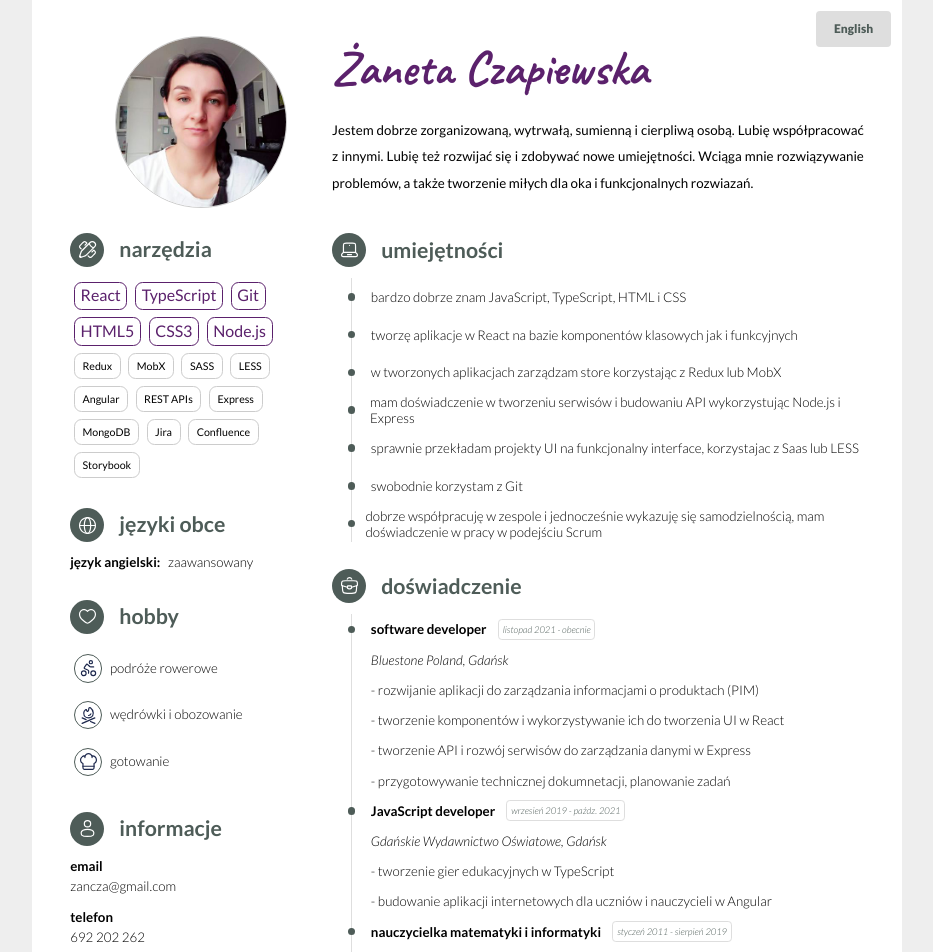
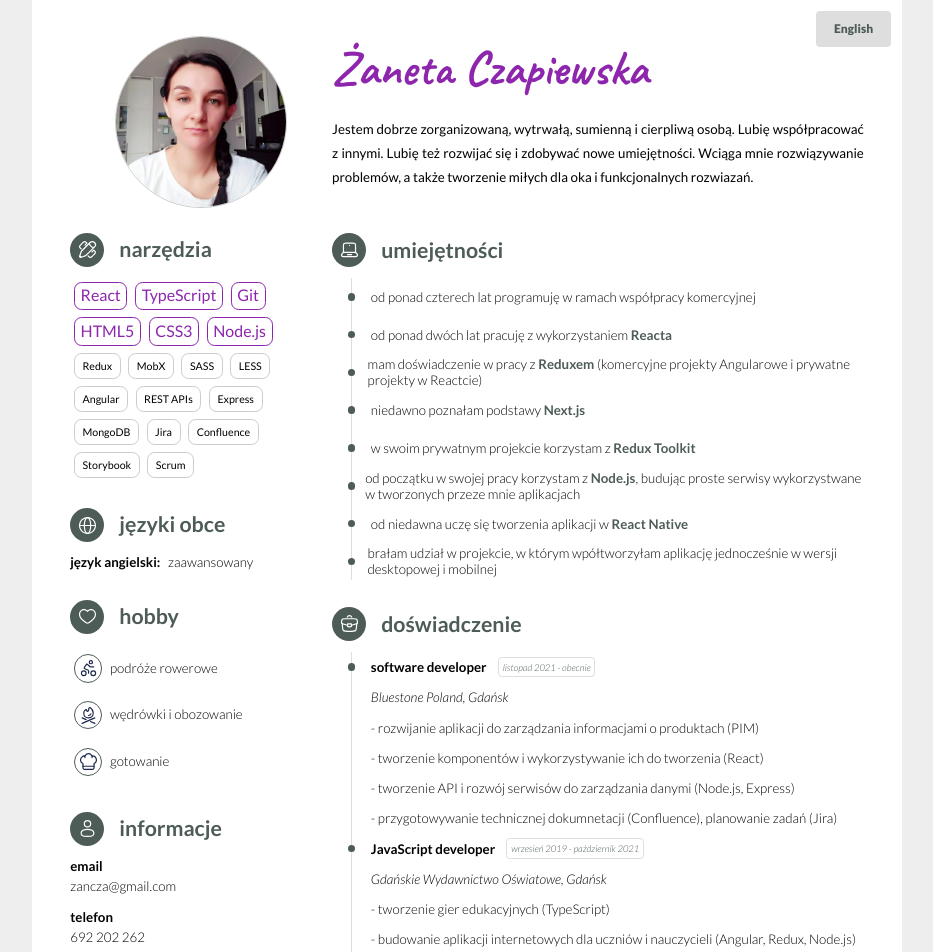
Before and after one commit to zylka44/cv, a React (Create React App) app: page / in a window 1280 px wide. Shown: the top 952 px of the page, without its empty margins (173-1106 px from the left). Built offline with nearby package versions, Linux system fonts and the light colour scheme; a web font is replaced by a local one.

Commit message:
Update CV and add text parser

```diff
--- a/src/App.scss
+++ b/src/App.scss
@@ -1,6 +1,6 @@
 $antracyt: #343434;
 $green: #4e5c58;
-$purple: #5b216c;
+$purple: #8d26ad;
 
 .print-area {
   display: grid;
@@ -51,7 +51,7 @@ $purple: #5b216c;
   .description {
     margin: 5mm 0;
     text-align: justify;
-    line-height: 20pt;
+    line-height: 18pt;
     font-size: 10pt;
     font-weight: 400;
   }
@@ -202,11 +202,6 @@ $purple: #5b216c;
         .school {
           font-style: italic;
         }
-
-        .work-details {
-          display: flex;
-          flex-direction: column;
-        }
       }
     }
   }
@@ -302,6 +297,15 @@ $purple: #5b216c;
   border-radius: 1mm;
 }
 
+.mark {
+  font-weight: 600;
+  color: $green;
+}
+
+.colorPurple {
+  color: $purple;
+}
+
 @media print {
   .print-area {
     position: absolute;
--- a/src/App.tsx
+++ b/src/App.tsx
@@ -39,6 +39,19 @@ function App() {
 
   const toggleLanguage = (): void =>
     setLanguage(language === "pl" ? "en" : "pl");
+
+  const formatText = (text: string): JSX.Element[] => {
+    const textSplitByStar = text.split("*");
+    const textElements = textSplitByStar.map((part) => {
+      const isBold = part.includes("|");
+      if (isBold) {
+        return <span className="mark">{part.replace("|", "")}</span>;
+      } else {
+        return <span>{part}</span>;
+      }
+    });
+    return textElements;
+  };
 
   return (
     <>
@@ -123,9 +136,9 @@ function App() {
               <p>{language === "pl" ? "informacje" : "personal info"}</p>
             </div>
 
-            {personalInfo.map((info) => {
+            {personalInfo.map((info, id) => {
               return (
-                <div className="item">
+                <div className={`item ${id === 2 && "colorPurple"}`}>
                   <div className="personal-info-name">{info.name}</div>
                   <div className="personal-info-details">{info.details}</div>
                 </div>
@@ -148,7 +161,7 @@ function App() {
                 <div className="item">
                   <div className="dot"></div>
                   <div className="line"></div>
-                  <div>{skill}</div>
+                  <div>{formatText(skill)}</div>
                 </div>
               );
             })}
--- a/src/myInfoEn.ts
+++ b/src/myInfoEn.ts
@@ -6,7 +6,7 @@ export const myInfoEn = {
   name: "Żaneta Czapiewska",
   portraitUrl: "../assets/images/portrait.jpg",
   description:
-    "I am well organised, persistent, conscientious and patient person. I like to cooperate with others. I also like to develop myself and learn new skills, especially in the programming field.",
+    "I am well organised, persistent, conscientious and patient person. I like to cooperate with others. I also like to develop myself and learn new skills, especially in the programming field. I am passionate about solving problems and creating eye-pleasing and functional solutions.",
   personalInfo: [
     { name: "email", details: "zancza@gmail.com" },
     { name: "phone", details: "692 202 262" },
@@ -34,6 +34,7 @@ export const myInfoEn = {
     "Jira",
     "Confluence",
     "Storybook",
+    "Scrum",
   ],
   hobbyInfo: [
     { name: "bike traveling", iconName: "bike" },
@@ -42,14 +43,14 @@ export const myInfoEn = {
   ],
 
   skillsInfo: [
-    "good knowledge of JavaScript and TypeScript",
-    "working knowledge of HTML5, CSS3, Saas",
-    "development experience in Angular",
-    "experience in React and Redux",
-    "experience in RxJS and NgRx",
-    "practical knowledge of Git",
-    "experience working in Agile work environments",
-    "team spirit and communication skills",
+    "I have been programming as part of commercial cooperation for over four years.",
+    "I have strong knowledge of *TypeScript|*, *HTML|* and *CSS|*.",
+    "I have been working with *React|* for over two years.",
+    "I have experience working with *Redux|* (commercial Angular projects and private React projects).",
+    "I recently learned the basics of *Next.js|*.",
+    "from the beginning I have been using *Node.js|* in my work, building simple services used in the applications I create.",
+    "I have recently been learning to create applications in *React Native|*.",
+    "I use *GIT|* fluently.",
   ],
   workHistoryInfo: [
     {
--- a/src/myInfoPl.ts
+++ b/src/myInfoPl.ts
@@ -34,6 +34,7 @@ export const myInfoPl = {
     "Jira",
     "Confluence",
     "Storybook",
+    "Scrum",
   ],
   hobbyInfo: [
     { name: "podróże rowerowe", iconName: "bike" },
@@ -42,13 +43,14 @@ export const myInfoPl = {
   ],
 
   skillsInfo: [
-    "bardzo dobrze znam JavaScript, TypeScript, HTML i CSS",
-    "tworzę aplikacje w React na bazie komponentów klasowych jak i funkcyjnych",
-    "w tworzonych aplikacjach zarządzam store korzystając z Redux lub MobX",
-    "mam doświadczenie w tworzeniu serwisów i budowaniu API wykorzystując Node.js i Express",
-    "sprawnie przekładam projekty UI na funkcjonalny interface, korzystajac z Saas lub LESS",
-    "swobodnie korzystam z Git",
-    "dobrze współpracuję w zespole i jednocześnie wykazuję się samodzielnością, mam doświadczenie w pracy w podejściu Scrum",
+    "od ponad czterech lat programuję w ramach współpracy komercyjnej",
+    "od ponad dwóch lat pracuję z wykorzystaniem *Reacta|*",
+    "mam doświadczenie w pracy z *Reduxem|* (komercyjne projekty Angularowe i prywatne projekty w Reactcie)",
+    "niedawno poznałam podstawy *Next.js|*",
+    "w swoim prywatnym projekcie korzystam z *Redux Toolkit|*",
+    "od początku w swojej pracy korzystam z *Node.js|*, budując proste serwisy wykorzystwane w tworzonych przeze mnie aplikacjach",
+    "od niedawna uczę się tworzenia aplikacji w *React Native|*",
+    "brałam udział w projekcie, w którym wpółtworzyłam aplikację jednocześnie w wersji desktopowej i mobilnej",
   ],
   workHistoryInfo: [
     {
@@ -59,9 +61,9 @@ export const myInfoPl = {
       end: "obecnie",
       details: [
         "rozwijanie aplikacji do zarządzania informacjami o produktach (PIM)",
-        "tworzenie komponentów i wykorzystywanie ich do tworzenia UI w React",
-        "tworzenie API i rozwój serwisów do zarządzania danymi w Express ",
-        "przygotowywanie technicznej dokumnetacji, planowanie zadań",
+        "tworzenie komponentów i wykorzystywanie ich do tworzenia (React)",
+        "tworzenie API i rozwój serwisów do zarządzania danymi (Node.js, Express)",
+        "przygotowywanie technicznej dokumnetacji (Confluence), planowanie zadań (Jira)",
       ],
     },
     {
@@ -69,10 +71,10 @@ export const myInfoPl = {
       employer: "Gdańskie Wydawnictwo Oświatowe",
       city: "Gdańsk",
       start: "wrzesień 2019",
-      end: "paźdz. 2021",
+      end: "październik 2021",
       details: [
-        "tworzenie gier edukacyjnych w TypeScript",
-        "budowanie aplikacji internetowych dla uczniów i nauczycieli w Angular",
+        "tworzenie gier edukacyjnych (TypeScript)",
+        "budowanie aplikacji internetowych dla uczniów i nauczycieli (Angular, Redux, Node.js)",
       ],
     },
     {
@@ -87,7 +89,7 @@ export const myInfoPl = {
       field: "matematyka z informatyką",
       grade: "magister",
       school: "Uniwersytet Gdański",
-      start: "paźdz. 2006",
+      start: "październik 2006",
       end: "lipiec 2011",
     },
   ],
```
